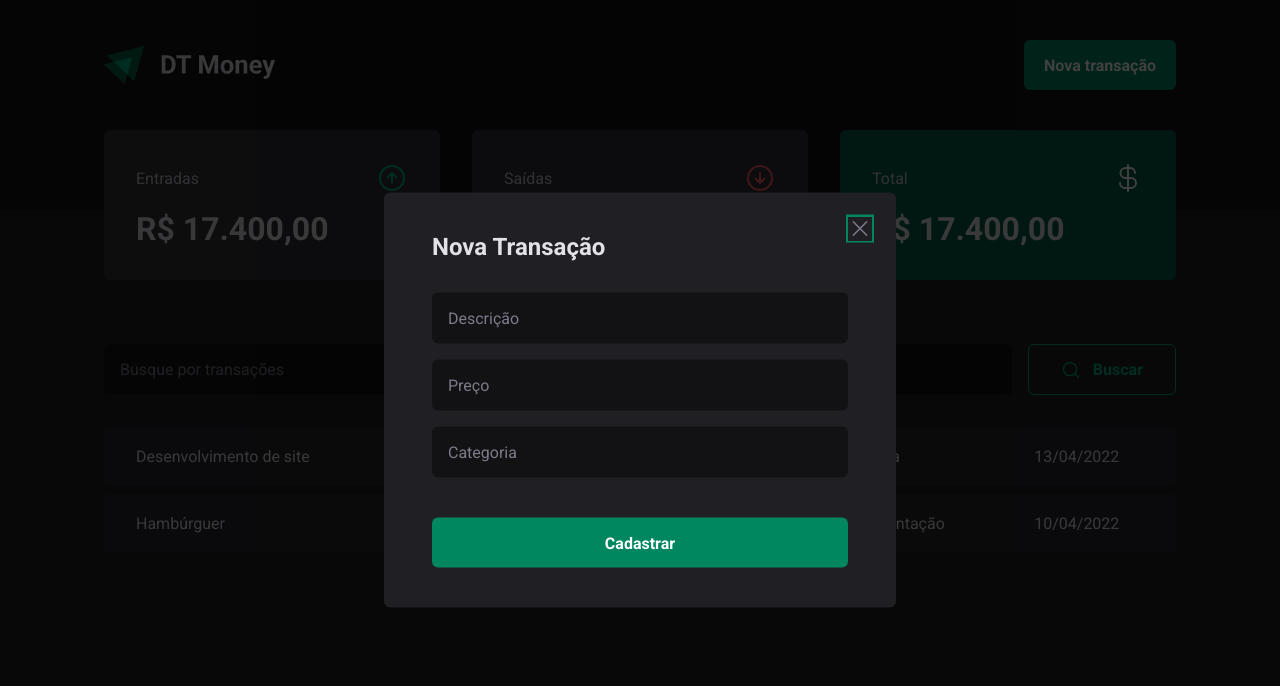
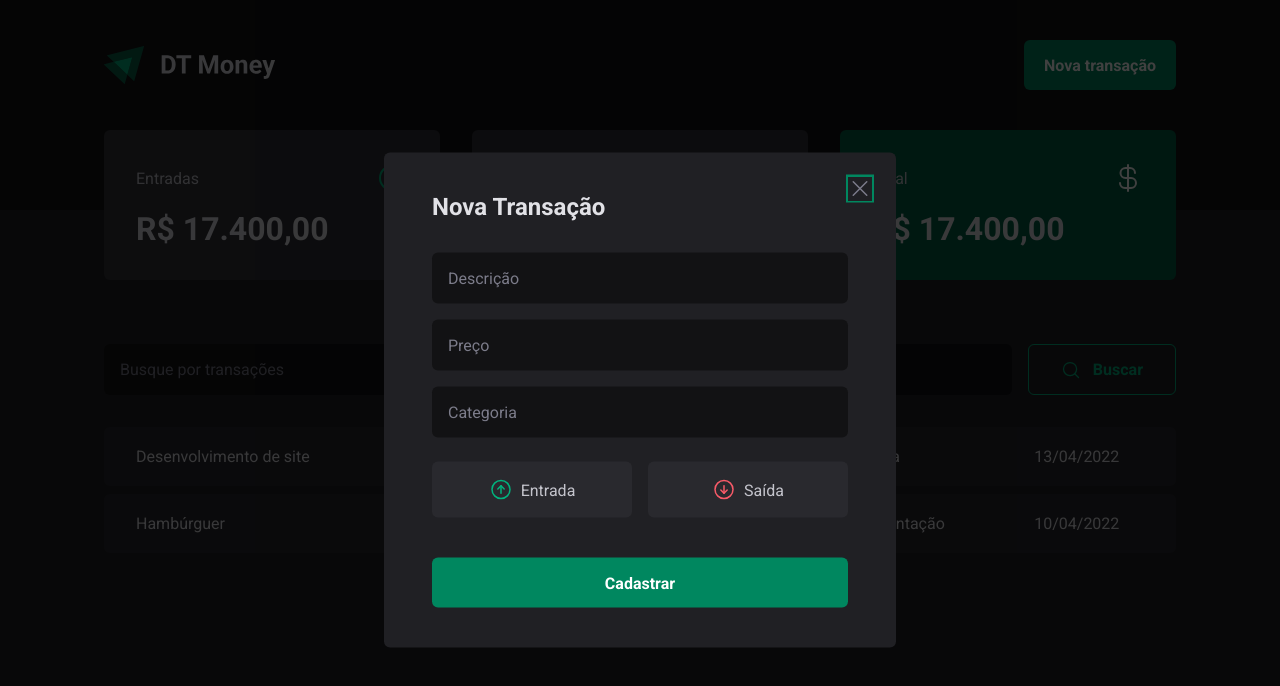
Before and after one commit to matheralvs/dt-money, a React (Vite) app: page / in a window 1280 px wide. Both pictures are taken after a click on the button "Nova transação". Shown: the top 686 px of the page. Built offline with nearby package versions, Linux system fonts and the light colour scheme.

Commit message:
feat: created the TransactionTypeButton's

```diff
--- a/src/components/NewTransactionModal/index.tsx
+++ b/src/components/NewTransactionModal/index.tsx
@@ -1,6 +1,12 @@
 import * as Dialog from "@radix-ui/react-dialog";
-import { X } from "phosphor-react";
-import { ClosedButton, Content, Overlay } from "./styles";
+import { ArrowCircleDown, ArrowCircleUp, X } from "phosphor-react";
+import {
+  ClosedButton,
+  Content,
+  Overlay,
+  TransactionType,
+  TransactionTypeButton,
+} from "./styles";
 
 export function NewTransactionModal() {
   return (
@@ -19,6 +25,18 @@ export function NewTransactionModal() {
           <input type="number" placeholder="Preço" required />
           <input type="text" placeholder="Categoria" required />
 
+          <TransactionType>
+            <TransactionTypeButton variant="income">
+              <ArrowCircleUp size={24} />
+              Entrada
+            </TransactionTypeButton>
+
+            <TransactionTypeButton variant="outcome">
+              <ArrowCircleDown size={24} />
+              Saída
+            </TransactionTypeButton>
+          </TransactionType>
+
           <button type="submit">Cadastrar</button>
         </form>
       </Content>
--- a/src/components/NewTransactionModal/styles.ts
+++ b/src/components/NewTransactionModal/styles.ts
@@ -68,3 +68,39 @@ export const ClosedButton = styled(Dialog.Close)`
   cursor: pointer;
   color: ${(props) => props.theme["gray-500"]};
 `;
+
+export const TransactionType = styled.div`
+  display: grid;
+  grid-template-columns: repeat(2, 1fr);
+  gap: 1rem;
+  margin-top: 0.5rem;
+`;
+
+interface TransactionTypeButtonProps {
+  variant: "income" | "outcome";
+}
+
+export const TransactionTypeButton = styled.button<TransactionTypeButtonProps>`
+  background-color: ${(props) => props.theme["gray-700"]};
+  color: ${(props) => props.theme["gray-300"]};
+  padding: 1rem;
+  display: flex;
+  align-items: center;
+  justify-content: center;
+  gap: 0.5rem;
+  border-radius: 6px;
+  cursor: pointer;
+  border: 0;
+  transition: background-color 0.2s ease;
+
+  &:hover {
+    background-color: ${(props) => props.theme["gray-600"]};
+  }
+
+  svg {
+    color: ${(props) =>
+      props.variant === "income"
+        ? props.theme["green-300"]
+        : props.theme["red-300"]};
+  }
+`;
```
